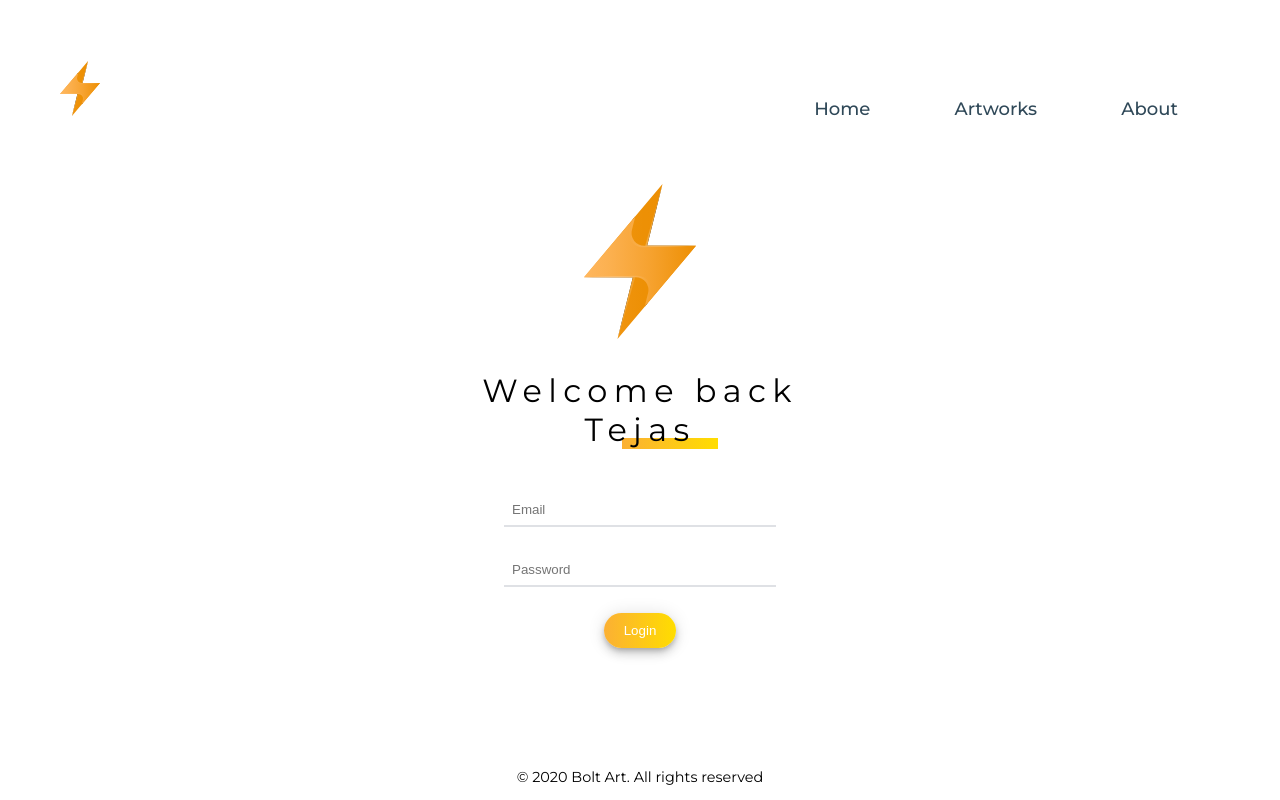
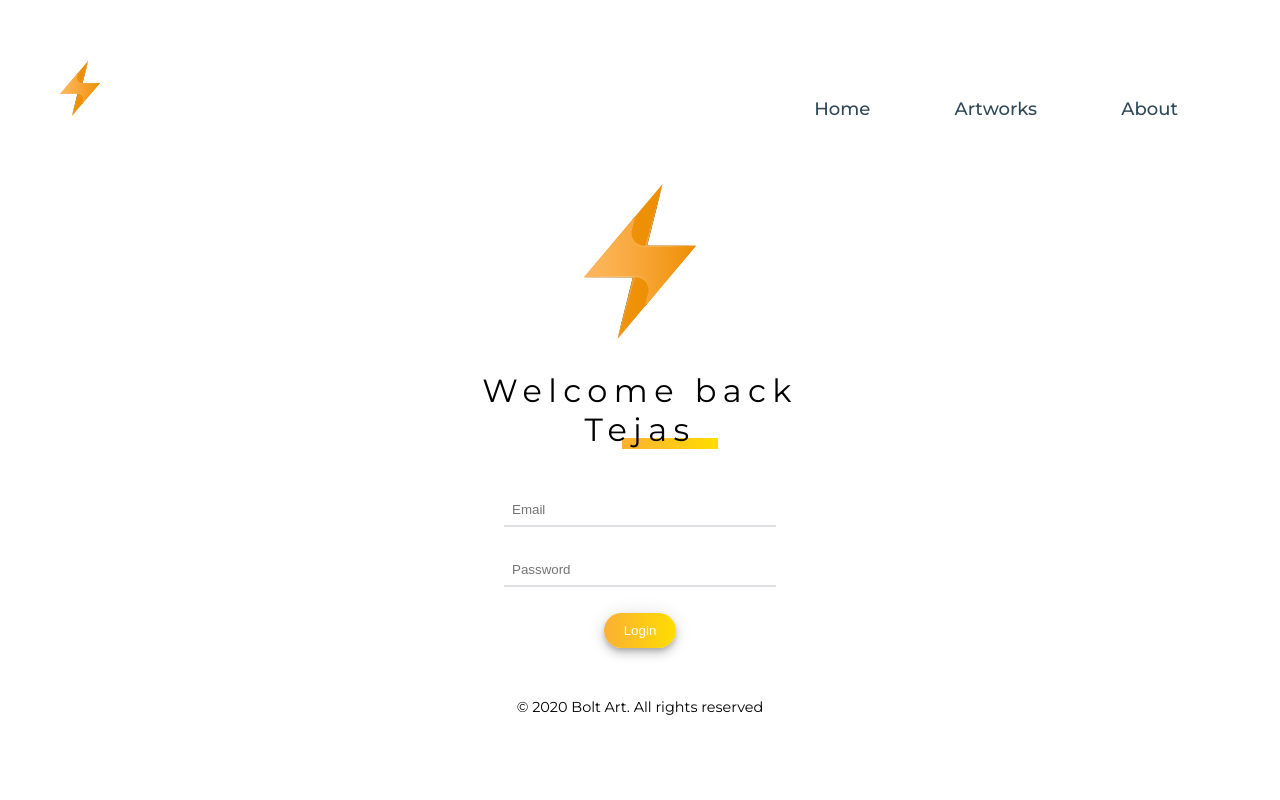
Before and after one commit to naveenbudhwal/bolt-art, a Vue app: page /login in a window 1280 px wide. Built offline with nearby package versions, Linux system fonts and the light colour scheme; no server answers; a small style sheet from the web is missing.

Commit message:
Bug fixes

```diff
--- a/public/index.html
+++ b/public/index.html
@@ -5,7 +5,8 @@
   <meta charset="utf-8">
   <meta http-equiv="X-UA-Compatible" content="IE=edge">
   <meta name="viewport" content="width=device-width,initial-scale=1.0">
-  <link rel="icon" href="<%= BASE_URL %>bolt_logo.svg" />
+  <!-- <link rel="icon" type="image/svg" href="./bolt_logo.svg" /> -->
+  <link rel="icon" href="./bolt_logo.svg" />
   <link
     href="https://fonts.googleapis.com/css?family=Montserrat:400,500,800&display=swap"
     rel="stylesheet">
--- a/src/views/Login.vue
+++ b/src/views/Login.vue
@@ -107,8 +107,7 @@ input:focus {
 }
 
 .copyright {
-  position: absolute;
-  bottom: 1em;
+  margin-top: 2.5em;
   font-size: 0.9rem;
 }
 
```
